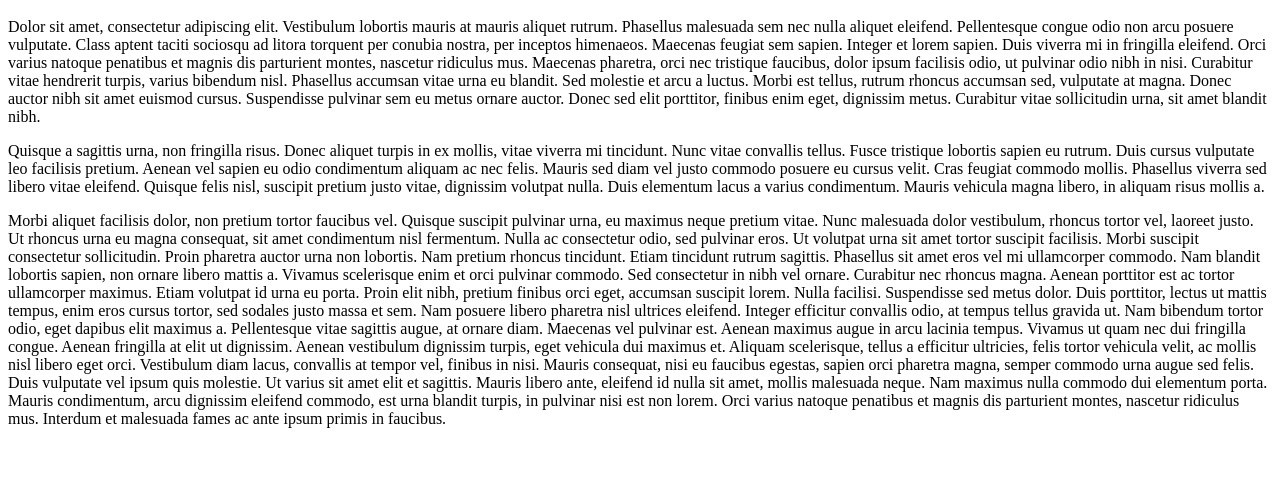
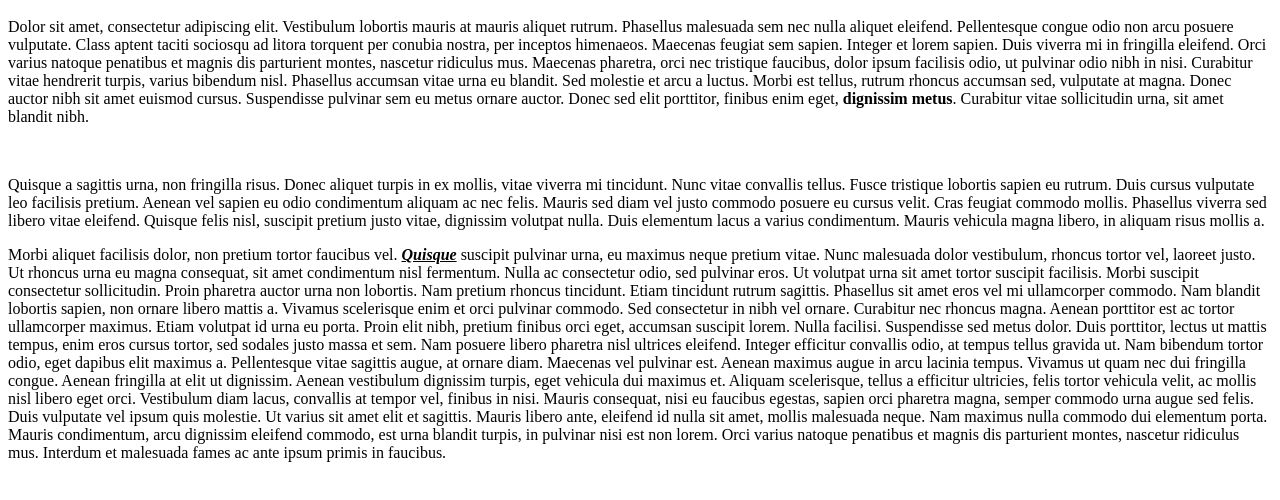
Before and after one commit to profedvaldo/papofor, a plain HTML site: page index.html in a window 1280 px wide. Shown: the part 48-548 px from the top of the page. Drawn offline with Linux system fonts and the light colour scheme.

Commit message:
Update index.html

```diff
--- a/index.html
+++ b/index.html
@@ -7,12 +7,12 @@
 <body>
     <h1>Lorem ipsum</h1>
     <p>Dolor sit amet, consectetur adipiscing elit. Vestibulum lobortis mauris at mauris aliquet rutrum. Phasellus malesuada sem nec nulla aliquet eleifend. Pellentesque congue odio non arcu posuere vulputate. Class aptent taciti sociosqu ad litora torquent per conubia nostra, per inceptos himenaeos. Maecenas feugiat sem sapien. Integer et lorem sapien. Duis viverra mi in fringilla eleifend. Orci varius natoque penatibus et magnis dis parturient montes, nascetur ridiculus mus. Maecenas pharetra, orci nec tristique faucibus, dolor ipsum facilisis odio, ut pulvinar odio nibh in nisi. Curabitur vitae hendrerit turpis, varius bibendum nisl. Phasellus accumsan vitae urna eu blandit. Sed molestie et arcu a luctus. Morbi est tellus, rutrum rhoncus accumsan sed, vulputate at magna. Donec auctor nibh sit amet euismod cursus. Suspendisse pulvinar sem eu metus ornare auctor.
-    Donec sed elit porttitor, finibus enim eget, dignissim metus. Curabitur vitae sollicitudin urna, sit amet blandit nibh.</p>
-
+    Donec sed elit porttitor, finibus enim eget, <b>dignissim metus</b>. Curabitur vitae sollicitudin urna, sit amet blandit nibh.</p>
+  <br />
   <p>Quisque a sagittis urna, non fringilla risus. Donec aliquet turpis in ex mollis, vitae viverra mi tincidunt. Nunc vitae convallis tellus. Fusce tristique lobortis sapien eu rutrum. Duis cursus vulputate leo facilisis pretium. Aenean vel sapien eu odio condimentum aliquam ac nec felis. Mauris sed diam vel justo commodo posuere eu cursus velit. Cras feugiat commodo mollis. Phasellus viverra sed libero vitae eleifend. Quisque felis nisl, suscipit pretium justo vitae, dignissim volutpat nulla.
     Duis elementum lacus a varius condimentum. Mauris vehicula magna libero, in aliquam risus mollis a.
-
-  <p>Morbi aliquet facilisis dolor, non pretium tortor faucibus vel. Quisque suscipit pulvinar urna, eu maximus neque pretium vitae. Nunc malesuada dolor vestibulum, rhoncus tortor vel, laoreet justo. Ut rhoncus urna eu magna consequat, sit amet condimentum nisl fermentum. Nulla ac consectetur odio, sed pulvinar eros. Ut volutpat urna sit amet tortor suscipit facilisis. Morbi suscipit consectetur sollicitudin. Proin pharetra auctor urna non lobortis. Nam pretium rhoncus tincidunt. Etiam tincidunt rutrum sagittis. Phasellus sit amet eros vel mi ullamcorper commodo. Nam blandit lobortis sapien, non ornare libero mattis a.
+   <br />
+  <p>Morbi aliquet facilisis dolor, non pretium tortor faucibus vel. <b><i><u>Quisque</u></i></b> suscipit pulvinar urna, eu maximus neque pretium vitae. Nunc malesuada dolor vestibulum, rhoncus tortor vel, laoreet justo. Ut rhoncus urna eu magna consequat, sit amet condimentum nisl fermentum. Nulla ac consectetur odio, sed pulvinar eros. Ut volutpat urna sit amet tortor suscipit facilisis. Morbi suscipit consectetur sollicitudin. Proin pharetra auctor urna non lobortis. Nam pretium rhoncus tincidunt. Etiam tincidunt rutrum sagittis. Phasellus sit amet eros vel mi ullamcorper commodo. Nam blandit lobortis sapien, non ornare libero mattis a.
     Vivamus scelerisque enim et orci pulvinar commodo. Sed consectetur in nibh vel ornare. Curabitur nec rhoncus magna. Aenean porttitor est ac tortor ullamcorper maximus. Etiam volutpat id urna eu porta. Proin elit nibh, pretium finibus orci eget, accumsan suscipit lorem. Nulla facilisi. Suspendisse sed metus dolor. Duis porttitor, lectus ut mattis tempus, enim eros cursus tortor, sed sodales justo massa et sem. Nam posuere libero pharetra nisl ultrices eleifend. Integer efficitur convallis odio, at tempus tellus gravida ut. Nam bibendum tortor odio, eget dapibus elit maximus a. Pellentesque vitae sagittis augue, at ornare diam.
     Maecenas vel pulvinar est. Aenean maximus augue in arcu lacinia tempus. Vivamus ut quam nec dui fringilla congue. Aenean fringilla at elit ut dignissim. Aenean vestibulum dignissim turpis, eget vehicula dui maximus et. Aliquam scelerisque, tellus a efficitur ultricies, felis tortor vehicula velit, ac mollis nisl libero eget orci. Vestibulum diam lacus, convallis at tempor vel, finibus in nisi. Mauris consequat, nisi eu faucibus egestas, sapien orci pharetra magna, semper commodo urna augue sed felis. Duis vulputate vel ipsum quis molestie. Ut varius sit amet elit et sagittis. Mauris libero ante, eleifend id nulla sit amet, mollis malesuada neque. Nam maximus nulla commodo dui elementum porta. Mauris condimentum, arcu dignissim eleifend commodo, est urna blandit turpis, in pulvinar nisi est non lorem. Orci varius natoque penatibus et magnis dis parturient montes, nascetur ridiculus mus. Interdum et malesuada fames ac ante ipsum primis in faucibus.
     </p>
```
